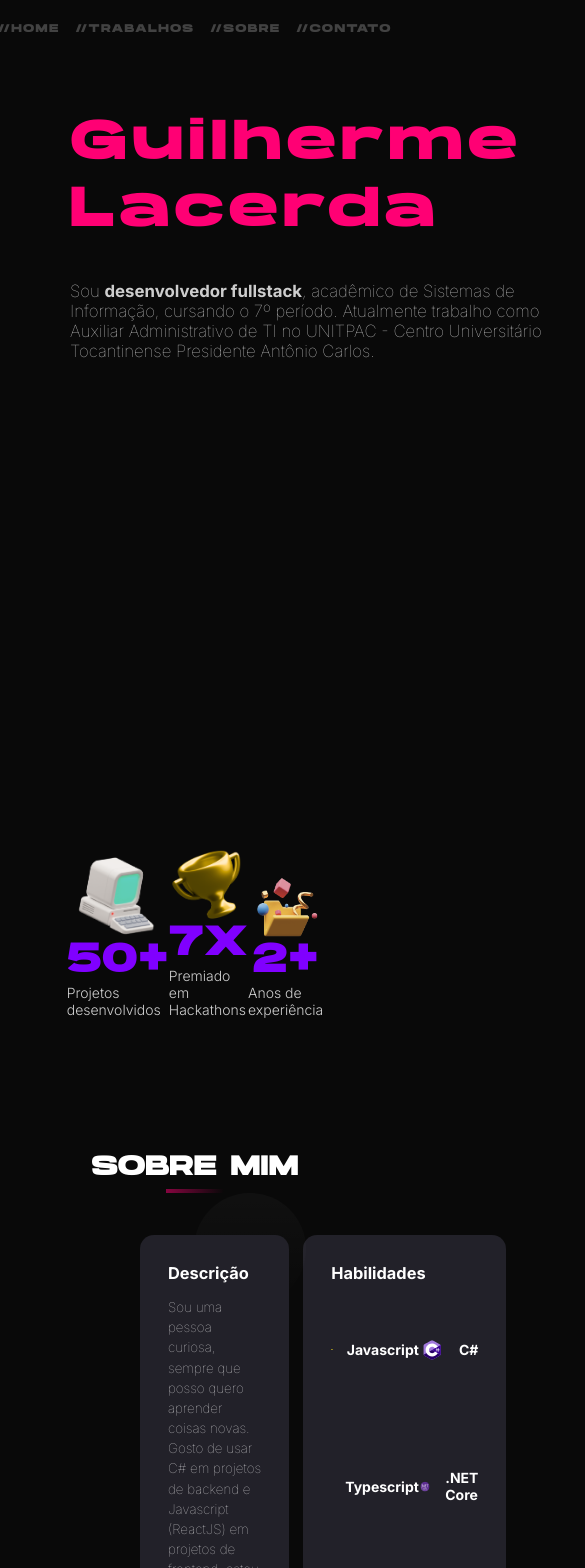
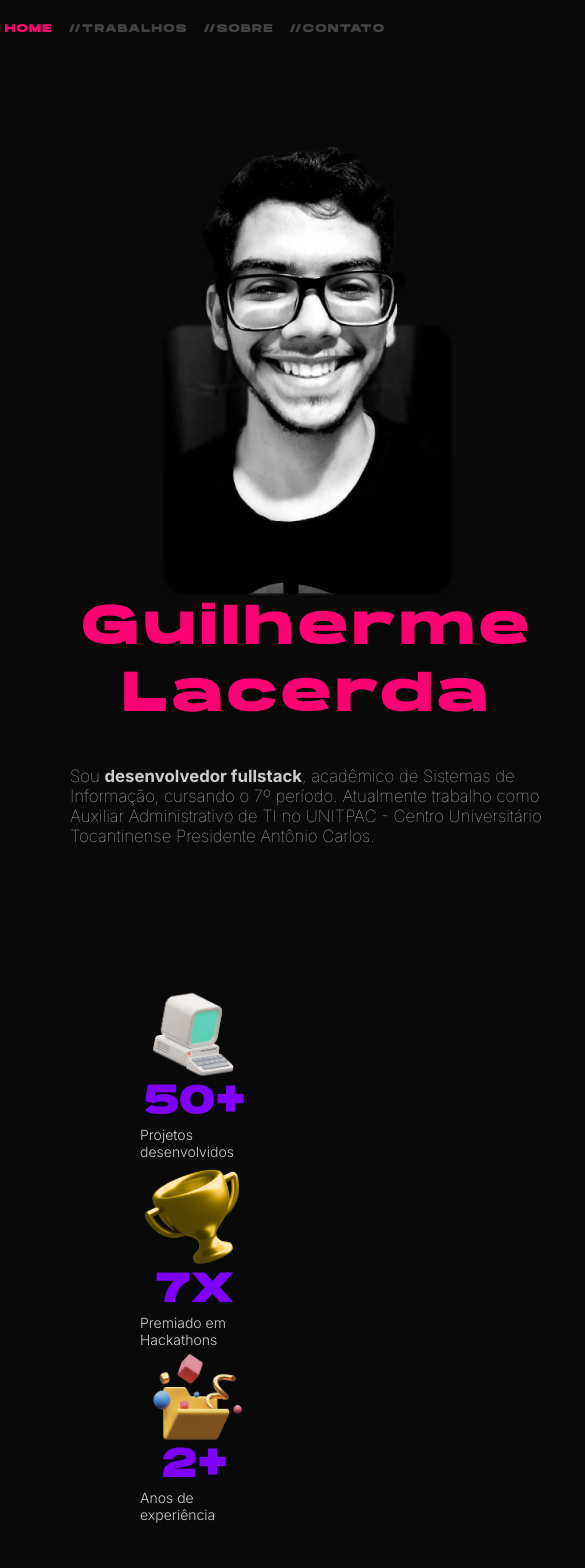
Before and after one commit to Lacerda53/Portfolio-Next, a Next.js app: page / in a window 390 px wide. Shown: the top 1568 px of the page, 585 px wide, since content can reach past the window. Built offline with nearby package versions, Linux system fonts and the light colour scheme.

Commit message:
responsive

```diff
--- a/src/components/Banner/banner.module.scss
+++ b/src/components/Banner/banner.module.scss
@@ -1,17 +1,22 @@
 .containerBanner {
+  display: flex;
+  flex-direction: column;
+  width: 100%;
+  > div {
     display: grid;
-  justify-content: center;
+    width: 100%;
     align-items: flex-end;
     grid-template-columns: repeat(3, 1fr);
     padding: 5rem 10rem;
+    @media (max-width: 818px) {
+      grid-template-columns: 1fr;
+    }
 
     > div {
+      width: 100%;
       display: flex;
       flex-direction: column;
       align-items: center;
-    > img {
-      width: 8rem;
-    }
       > h1 {
         font-size: 3rem;
         color: #8000ff;
@@ -22,3 +27,4 @@
       }
     }
   }
+}
--- a/src/components/Banner/index.js
+++ b/src/components/Banner/index.js
@@ -1,12 +1,18 @@
 import React from "react";
 import styles from "./banner.module.scss";
-import Image from 'next/image'
+import Image from "next/image";
 
 export function Banner() {
   return (
     <div className={styles.containerBanner}>
       <div>
-        <Image src="/img/desktop.png" alt="desktop" width={160} height={140} />
+        <div>
+          <Image
+            src="/img/desktop.png"
+            alt="desktop"
+            width={160}
+            height={140}
+          />
           <h1>50+</h1>
           <p>Projetos desenvolvidos</p>
         </div>
@@ -21,5 +27,6 @@ export function Banner() {
           <p>Anos de experiência</p>
         </div>
       </div>
+    </div>
   );
 }
--- a/src/components/Navbar/index.js
+++ b/src/components/Navbar/index.js
@@ -4,7 +4,7 @@ import NavLink from "../NavLink";
 export function Navbar() {
   return (
     <header className={styles.containerNavbar}>
-      <NavLink href="/#">
+      <NavLink href="/">
         <a>HOME</a>
       </NavLink>
       <NavLink href="/#work">
--- a/src/components/Welcome/index.js
+++ b/src/components/Welcome/index.js
@@ -2,7 +2,6 @@ import styles from "./welcome.module.scss";
 import Image from "next/image";
 
 export function Welcome() {
-
   return (
     <div id="#" className={styles.containerWelcome}>
       <div>
--- a/src/components/Welcome/welcome.module.scss
+++ b/src/components/Welcome/welcome.module.scss
@@ -1,27 +1,36 @@
 .containerWelcome {
   display: flex;
-  width: 100%;
-  height: calc(100vh - 5rem);
 
   > div {
-    max-width: 1024px;
     display: grid;
-    grid-template-columns: 1fr 1fr;
+    align-items: center;
+    grid-template-columns: 3fr 4fr;
     margin: 0 auto;
     gap: 5rem;
-    margin-top: 4rem;
+    margin-top: 5rem;
     z-index: 1;
+
+    @media (max-width: 818px) {
+      padding: 5rem;
+      grid-template-columns: 1fr;
+      gap: 0;
+      justify-content: center;
+      align-items: center;
+    }
   }
 
   .right {
-    width: 40%;
-    margin-top: 4rem;
+    z-index: 9;
     > h1 {
       color: var(--primary);
       font-size: 4rem;
       width: 50%;
       line-height: 67px;
       letter-spacing: 0.1em;
+      @media (max-width: 818px) {
+        width: 100%;
+        text-align: center;
+      }
     }
     > p {
       margin-top: 2.5rem;
@@ -33,6 +42,11 @@
   }
 
   .containerAvatar {
-    width: 100%;
+    display: flex;
+    justify-content: flex-end;
+    align-items: center;
+    @media (max-width: 818px) {
+      justify-content: center;
+    }
   }
 }
--- a/src/styles/globals.scss
+++ b/src/styles/globals.scss
@@ -29,6 +29,7 @@
 
 html {
   scroll-behavior: smooth;
+  width: 100vw;
 }
 
 body {
@@ -39,7 +40,7 @@ body,
 input,
 textarea,
 button {
-  font: 500 1rem Inter, sans-serif;
+  font: 500 1rem "Inter", sans-serif;
   color: var(--text);
 }
 
@@ -54,7 +55,7 @@ h6 {
   color: var(--text);
 }
 
-::selection{
+::selection {
   background: #000;
 }
 
```
Also changed, not shown: src/components/About/about.module.scss (+4 -4 lines). Lines whose indentation alone changed are shown as unchanged.
